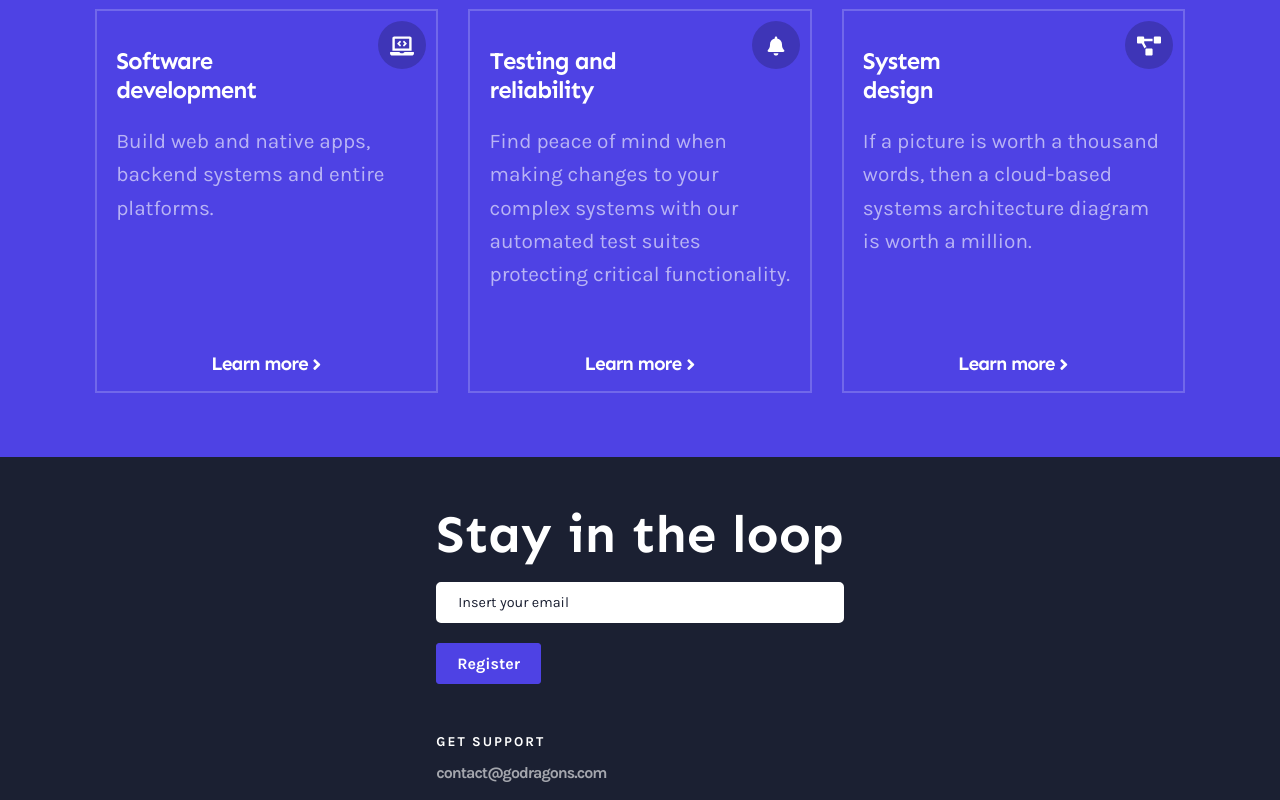
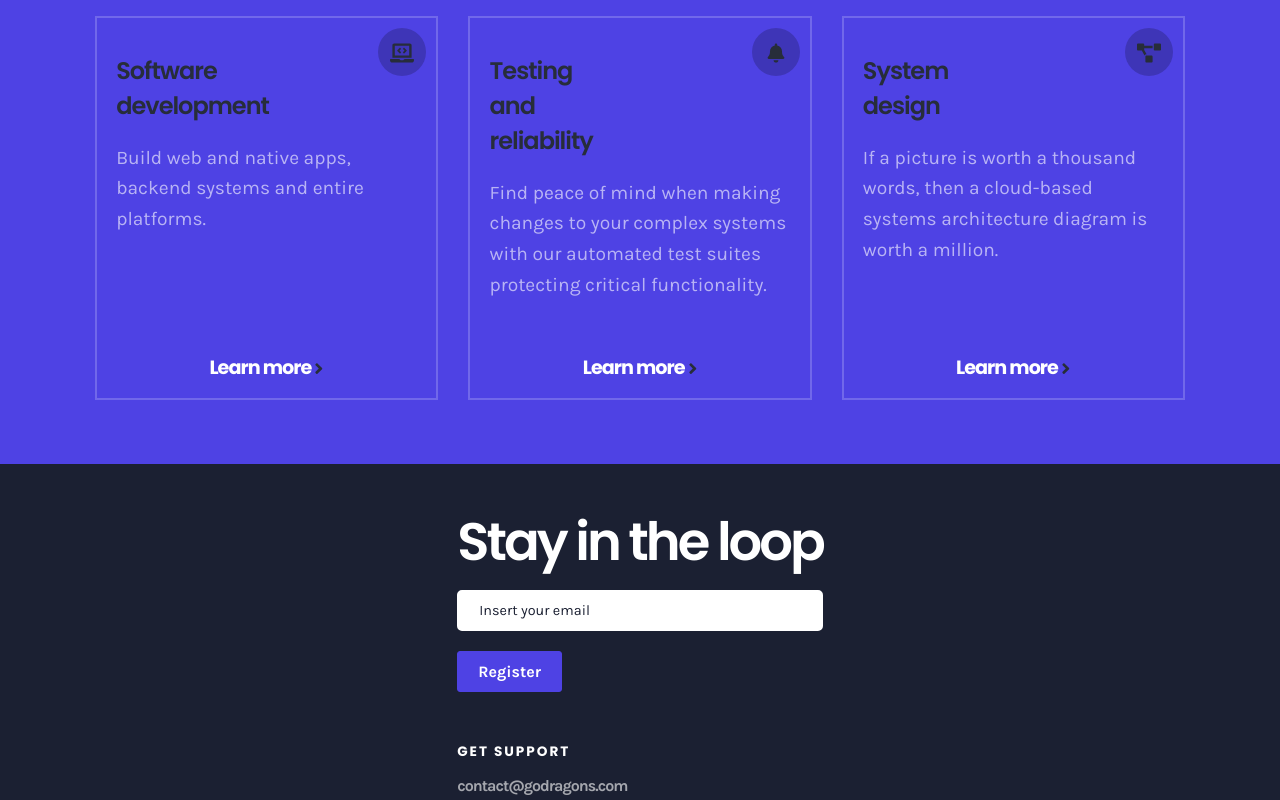
Before and after one commit to GoDragons/godragons-website, a React (Create React App) app: page / in a window 1280 px wide. Shown: the part 1700-2500 px from the top of the page. Built offline with nearby package versions, Linux system fonts and the light colour scheme.

Commit message:
Replace Sen font with Poppins; Improve font sizing

```diff
--- a/public/index.html
+++ b/public/index.html
@@ -14,8 +14,10 @@
     />
 
     <title>GoDragons - Software House</title>
-    <link href="https://fonts.googleapis.com/css?family=Karla:400,700|Sen:700&display=swap" rel="stylesheet">
-
+    <link
+      href="https://fonts.googleapis.com/css?family=Karla:400,700|Poppins:400,600,700&display=block"
+      rel="stylesheet"
+    />
   </head>
   <body>
     <noscript>You need to enable JavaScript to run this app.</noscript>
--- a/src/App/App.scss
+++ b/src/App/App.scss
@@ -3,15 +3,16 @@
 * {
   box-sizing: border-box;
   font-family: Karla, Arial;
+  color: $black;
 }
 
 h1,
 h2 {
-  font-family: Sen, Arial;
+  font-family: Poppins, Arial;
 }
 
 p {
-  font-size: 1.3rem;
+  font-size: 1.2rem;
   color: $darkGray;
   font-weight: 400;
   letter-spacing: -1px;
@@ -22,8 +23,9 @@ h1 {
   font-size: 3.3rem;
   margin-top: 1rem;
   margin-bottom: 1rem;
-  font-weight: 700;
+  font-weight: 600;
   line-height: 1.2;
+  letter-spacing: -3px;
 }
 
 h2 {
@@ -31,14 +33,15 @@ h2 {
   margin-top: 1rem;
   margin-bottom: 1rem;
   font-weight: 600;
+  letter-spacing: -1px;
 }
 
 h3 {
   font-size: 1.8rem;
   margin-top: 1rem;
   margin-bottom: 1rem;
-  font-weight: 700;
-  font-family: Sen, Arial;
+  font-weight: 600;
+  font-family: Poppins, Arial;
   margin: 0.6rem 0;
 }
 
@@ -46,14 +49,17 @@ h4 {
   font-size: 1.5rem;
   margin-top: 1rem;
   margin-bottom: 1rem;
-  font-weight: 700;
+  font-weight: 600;
 }
 
 h5 {
   text-transform: uppercase;
   color: $darkGray;
-  font-size: 1rem;
-  font-weight: bold;
+  font-size: 0.9rem;
+  // font-weight: bold;
+  font-weight: 600;
+  letter-spacing: 2px;
+  font-family: Poppins, Arial;
   margin: 0.2rem 0;
 }
 
--- a/src/Common/Button/Button.jsx
+++ b/src/Common/Button/Button.jsx
@@ -5,7 +5,7 @@ import "./Button.scss";
 
 import cx from "classnames";
 
-function Button({ label, onClick, type, className, inline, social }) {
+function Button({ label, onClick, type, className, inline }) {
   const computedClassName = cx("button", className, {
     primary: type === "primary",
     secondary: type === "secondary",
--- a/src/Common/Button/Button.scss
+++ b/src/Common/Button/Button.scss
@@ -3,7 +3,7 @@
 button {
   padding: 10px 20px;
   border-radius: 3px;
-  font-weight: 700;
+  font-weight: 600;
 
   margin-top: 20px;
   display: block;
@@ -36,6 +36,8 @@ button {
   }
 
   &.linkedin {
+    font-family: Poppins, Arial;
+    font-weight: 600;
     background-color: #0e76a8;
     border-color: #0e76a8;
     color: $white;
--- a/src/Footer/FooterWidget/FooterWidget.scss
+++ b/src/Footer/FooterWidget/FooterWidget.scss
@@ -1,11 +1,14 @@
 @import "../../variables";
 
 .footer-widget {
-  margin-top: 30px;
+  margin-top: 3rem;
+  margin-bottom: 2rem;
 
   .title {
     font-weight: 700;
+    font-family: Poppins, Arial;
     letter-spacing: 2px;
+    color: $white;
     font-size: 0.85rem;
     text-transform: uppercase;
   }
@@ -14,7 +17,7 @@
     color: $white;
     opacity: 0.6;
     font-size: 1rem;
-    font-weight: 700;
+    font-weight: 600;
     line-height: 1;
   }
 }
--- a/src/Footer/NewsletterForm/NewsletterForm.scss
+++ b/src/Footer/NewsletterForm/NewsletterForm.scss
@@ -4,6 +4,10 @@
   width: 100%;
   max-width: 600px;
   margin-bottom: 50px;
+
+  .title {
+    color: $white;
+  }
 
   input {
     padding: 10px 20px;
--- a/src/Header/Header.scss
+++ b/src/Header/Header.scss
@@ -30,7 +30,6 @@ header {
     width: 100%;
     flex-grow: 0;
 
-
     ul {
       list-style-type: none;
       display: flex;
@@ -39,8 +38,8 @@ header {
 
       li {
         a {
-          color: rgba(255,255,255,0.6);
-          font-weight: 700;
+          color: rgba(255, 255, 255, 0.6);
+          font-weight: 600;
           text-decoration: none;
           font-size: 0.9rem;
         }
--- a/src/Home/ServicesGrid/ServiceItem/ServiceItem.scss
+++ b/src/Home/ServicesGrid/ServiceItem/ServiceItem.scss
@@ -27,7 +27,7 @@
   }
 
   .name {
-    font-family: Sen, Arial;
+    font-family: Poppins, Arial;
     letter-spacing: -1px;
     max-width: 130px;
   }
@@ -35,7 +35,6 @@
   .description {
     color: $white;
     opacity: 0.6;
-    // font-weight: 700;
     letter-spacing: 0;
   }
 
@@ -44,7 +43,7 @@
     font-size: 1.2rem;
     font-weight: bold;
     letter-spacing: -1px;
-    font-family: Sen, Arial;
+    font-family: Poppins, Arial;
     text-align: center;
     width: 100%;
     display: inline-block;
--- a/src/Team/TeamMember/TeamMember.jsx
+++ b/src/Team/TeamMember/TeamMember.jsx
@@ -7,7 +7,6 @@ import Separator from "../../Common/Separator/Separator";
 import "./TeamMember.scss";
 
 export default function TeamMember({ name, title, bio, linkedin, photo }) {
-  console.log("bio = ", bio);
   return (
     <Row className="team-member" align="center">
       <Col sm={7}>
```
